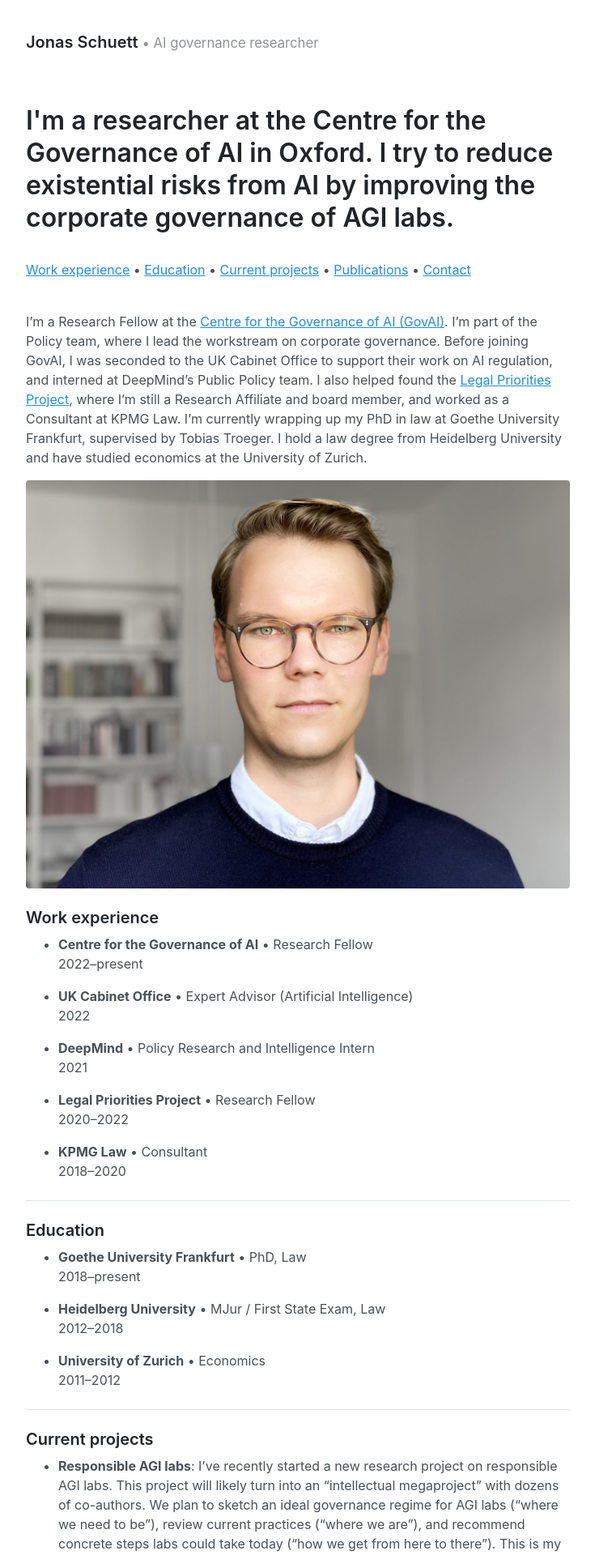
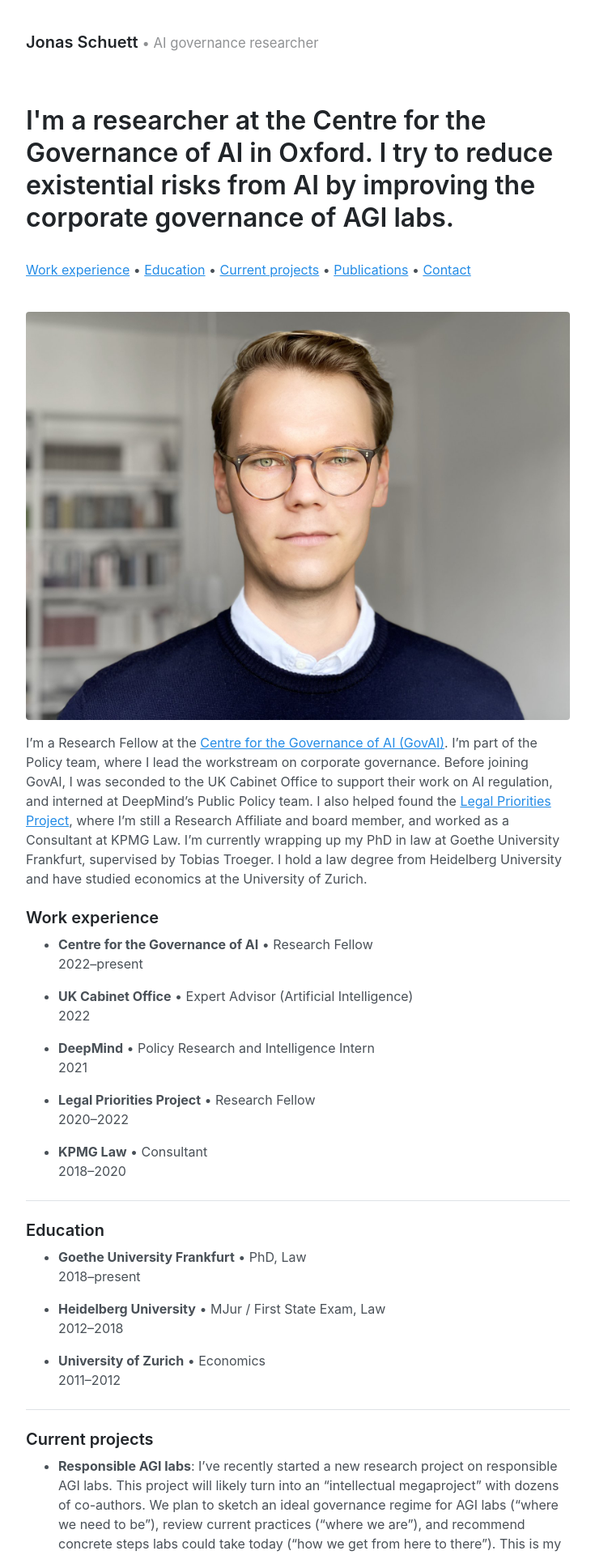
Before and after one commit to jonasschuett/jonasschuett.github.io, a Jekyll site: the page built from _posts/2020-04-04-introduction.md, in a window 1280 px wide. Shown: the top 1920 px of the page at 81% size, without its empty margins (272-1007 px from the left). Built offline with Jekyll 4.4.1, drawn with Linux system fonts in a browser that asks for light colours.

Commit message:
Update 2020-04-04-introduction.md

```diff
--- a/_posts/2020-04-04-introduction.md
+++ b/_posts/2020-04-04-introduction.md
@@ -5,9 +5,9 @@ title: I'm a researcher at the Centre for the Governance of AI in Oxford. I try
 
 <br>[Work experience](#work-experience) • [Education](#education) • [Current projects](#current-projects) • [Publications](#publications) • [Contact](#contact)
 
-<br>I'm a Research Fellow at the [Centre for the Governance of AI (GovAI)](https://www.governance.ai/). I'm part of the Policy team, where I lead the workstream on corporate governance. Before joining GovAI, I was seconded to the UK Cabinet Office to support their work on AI regulation, and interned at DeepMind’s Public Policy team. I also helped found the [Legal Priorities Project](https://www.legalpriorities.org/), where I'm still a Research Affiliate and board member, and worked as a Consultant at KPMG Law. I'm currently wrapping up my PhD in law at Goethe University Frankfurt, supervised by Tobias Troeger. I hold a law degree from Heidelberg University and have studied economics at the University of Zurich.
+<br>![Jonas Schuett](/jonasschuett.jpg "Jonas Schuett")
 
-![Jonas Schuett](/jonasschuett.jpg "Jonas Schuett")
+I'm a Research Fellow at the [Centre for the Governance of AI (GovAI)](https://www.governance.ai/). I'm part of the Policy team, where I lead the workstream on corporate governance. Before joining GovAI, I was seconded to the UK Cabinet Office to support their work on AI regulation, and interned at DeepMind’s Public Policy team. I also helped found the [Legal Priorities Project](https://www.legalpriorities.org/), where I'm still a Research Affiliate and board member, and worked as a Consultant at KPMG Law. I'm currently wrapping up my PhD in law at Goethe University Frankfurt, supervised by Tobias Troeger. I hold a law degree from Heidelberg University and have studied economics at the University of Zurich.
 
 
 ### Work experience
```
